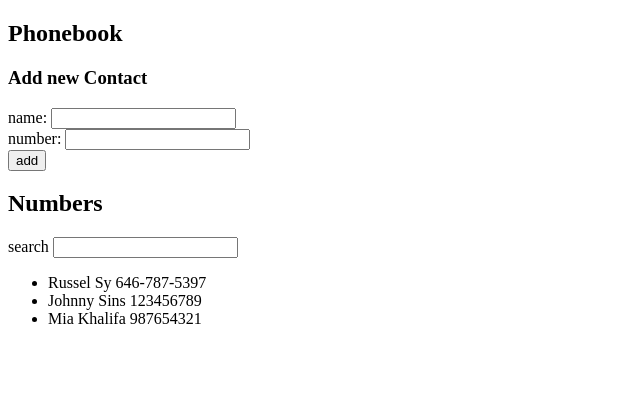
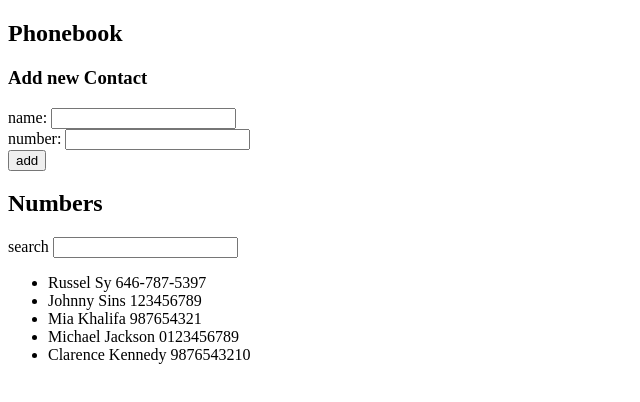
Before and after one commit to russelgabriel/part2, a React (Create React App) app in the folder phonebook/: page / in a window 1280 px wide. Shown: the top 402 px of the page, without its empty margins (0-640 px from the left). Built offline with nearby package versions, Linux system fonts and the light colour scheme; data requests are answered from the project's data file.

Commit message:
finished 2.16

```diff
--- a/phonebook/db.json
+++ b/phonebook/db.json
@@ -1,5 +1,5 @@
 {
-    "people":[
+  "people": [
     {
       "name": "Russel Sy",
       "number": "646-787-5397",
@@ -14,6 +14,16 @@
       "name": "Mia Khalifa",
       "number": "987654321",
       "id": 2
+    },
+    {
+      "name": "Michael Jackson",
+      "number": "0123456789",
+      "id": 3
+    },
+    {
+      "name": "Clarence Kennedy",
+      "number": "9876543210",
+      "id": 4
     }
   ]
 }
--- a/phonebook/src/App.js
+++ b/phonebook/src/App.js
@@ -1,5 +1,9 @@
 import {useState, useEffect} from 'react'
 import axios from 'axios'
+import PersonForm from "./components/PersonForm"
+import Filter from "./components/Filter"
+import Contacts from './components/Contacts'
+import phonebookService from './services/phonebook'
 
 const App = () => {
   const [people, setPeople] = useState([])
@@ -9,12 +13,10 @@ const App = () => {
   const [searchName, setSearchName] = useState("")
 
   useEffect(() => {
-    console.log("effect");
-    axios
-      .get("http://localhost:3001/people")
-      .then(response => {
-        console.log("promise fulfilled");
-        setPeople(response.data)
+    phonebookService
+      .getAll()
+      .then(initialContacts => {
+        setPeople(initialContacts)
       })
   }, [])
   console.log("rendering", people.length, "contacts");
@@ -24,20 +26,24 @@ const App = () => {
 
   const addPerson = (event) => {
     event.preventDefault()
-    const newPerson = {
+    const personObject = {
       name: newName,
       number: newNumber
     }
 
     const found = people.find(person =>
-      JSON.stringify(person.name) === JSON.stringify(newPerson.name))
+      JSON.stringify(person.name) === JSON.stringify(personObject.name))
 
     if (found) {
-      alert(`${newPerson.name} is already added to phonebook`)
+      alert(`${personObject.name} is already added to phonebook`)
     } else {
-      setPeople(people.concat(newPerson))
-      setNewName("")
-      setNewNumber("")
+      phonebookService
+        .create(personObject)
+        .then( newPerson => {
+          setPeople(people.concat(newPerson))
+          setNewName("")
+          setNewNumber("")
+        })
     }
   }
 
@@ -66,41 +72,4 @@ const App = () => {
   )
 }
 
-const PersonForm = ({addPerson, newName, handleNewNameChange, newNumber, handleNewNumberChange}) => {
-  return (
-    <div>
-      <h3>Add new Contact</h3>
-      <form onSubmit={addPerson}>
-        <div>
-          name: <input value={newName} onChange={handleNewNameChange}/>
-        </div>
-        <div>
-          number: <input value={newNumber} onChange={handleNewNumberChange}/>
-        </div>
-        <div>
-          <button type='submit'>add</button>
-        </div>
-      </form>
-    </div>
-  )
-}
-
-const Filter = ({searchName, handleSearchNameChange}) => {
-  return (
-    <div>
-      search <input value={searchName} onChange={handleSearchNameChange}/>
-    </div>
-  )
-}
-
-const Contacts = ({peopleToShow}) => {
-  return (
-    <div>
-      <ul>
-        {peopleToShow.map(person => <li key={person.name}>{person.name} {person.number}</li>)}
-      </ul>
-    </div>
-  )
-}
-
 export default App
--- /dev/null
+++ b/phonebook/src/components/Contacts.js
@@ -0,0 +1,13 @@
+import React from "react"
+
+const Contacts = ({peopleToShow}) => {
+    return (
+      <div>
+        <ul>
+          {peopleToShow.map(person => <li key={person.name}>{person.name} {person.number}</li>)}
+        </ul>
+      </div>
+    )
+}
+
+export default Contacts
--- /dev/null
+++ b/phonebook/src/components/Filter.js
@@ -0,0 +1,11 @@
+import React from 'react'
+
+const Filter = ({searchName, handleSearchNameChange}) => {
+    return (
+        <div>
+            search <input value={searchName} onChange={handleSearchNameChange}/>
+        </div>
+    )
+}
+
+export default Filter
--- /dev/null
+++ b/phonebook/src/components/PersonForm.js
@@ -0,0 +1,22 @@
+import React from "react"
+
+const PersonForm = ({addPerson, newName, handleNewNameChange, newNumber, handleNewNumberChange}) => {
+    return (
+      <div>
+        <h3>Add new Contact</h3>
+        <form onSubmit={addPerson}>
+          <div>
+            name: <input value={newName} onChange={handleNewNameChange}/>
+          </div>
+          <div>
+            number: <input value={newNumber} onChange={handleNewNumberChange}/>
+          </div>
+          <div>
+            <button type='submit'>add</button>
+          </div>
+        </form>
+      </div>
+    )
+}
+
+export default PersonForm
--- /dev/null
+++ b/phonebook/src/services/phonebook.js
@@ -0,0 +1,15 @@
+import axios from 'axios'
+
+const baseUrl = "http://localhost:3001/people"
+
+const getAll = () => {
+    const request = axios.get(baseUrl)
+    return request.then(request => request.data)
+}
+
+const create = newPerson => {
+    const request = axios.post(baseUrl, newPerson)
+    return request.then(request => request.data)
+}
+
+export default {getAll, create}
```
Lines whose indentation alone changed are shown as unchanged.
